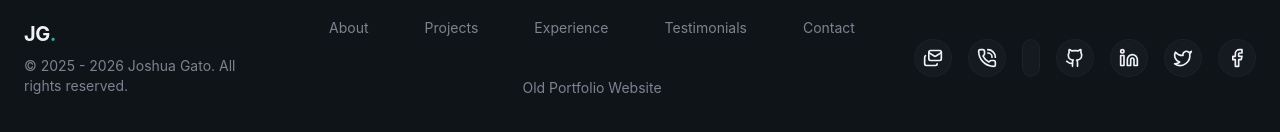
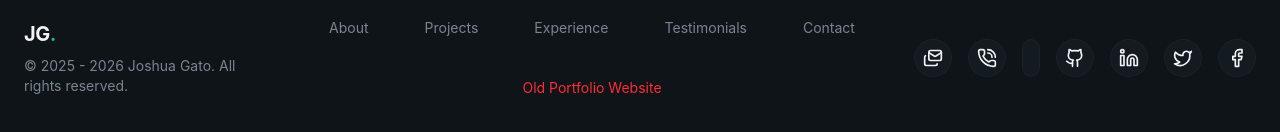
Before and after one commit to joshuagato/new-portfolio-website, a React (Vite) app: page / in a window 1280 px wide. Shown: the part 9675-9807 px from the top of the page. Built offline with nearby package versions, Linux system fonts and the light colour scheme; no server answers.

Commit message:
- Updated the footer

```diff
--- a/src/layout/Footer.jsx
+++ b/src/layout/Footer.jsx
@@ -20,11 +20,11 @@ export const Footer = () => {
                     {/* Links */}
                     <nav className="flex flex-wrap justify-center gap-6">
                         {headerAndFooterLinks.map((link, index) => (<a
-                            target={link.label === 'Old Portfolio' ? "_blank" : ''}
+                            target={link.label === 'Old Portfolio Website' ? "_blank" : ''}
                             href={link.href}
                             key={index}
                             className={`px-4 py-2 text-sm rounded-full hover:bg-surface transition-colors ${
-                                link.label === 'Old Portfolio'
+                                link.label === 'Old Portfolio Website'
                                     ? "text-red-500 hover:text-red-600"
                                     : "text-muted-foreground hover:text-foreground"
                             }`}
```
